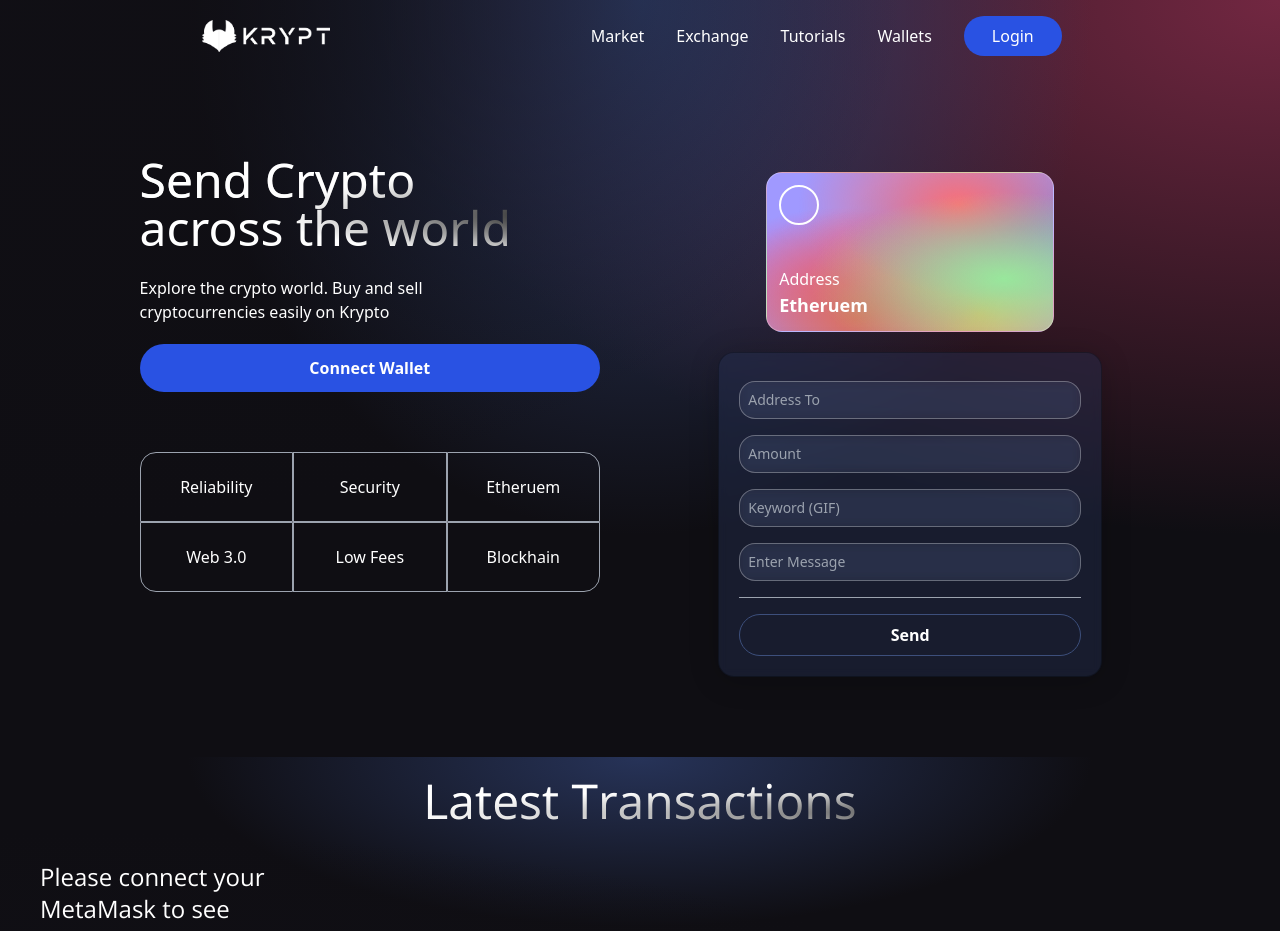
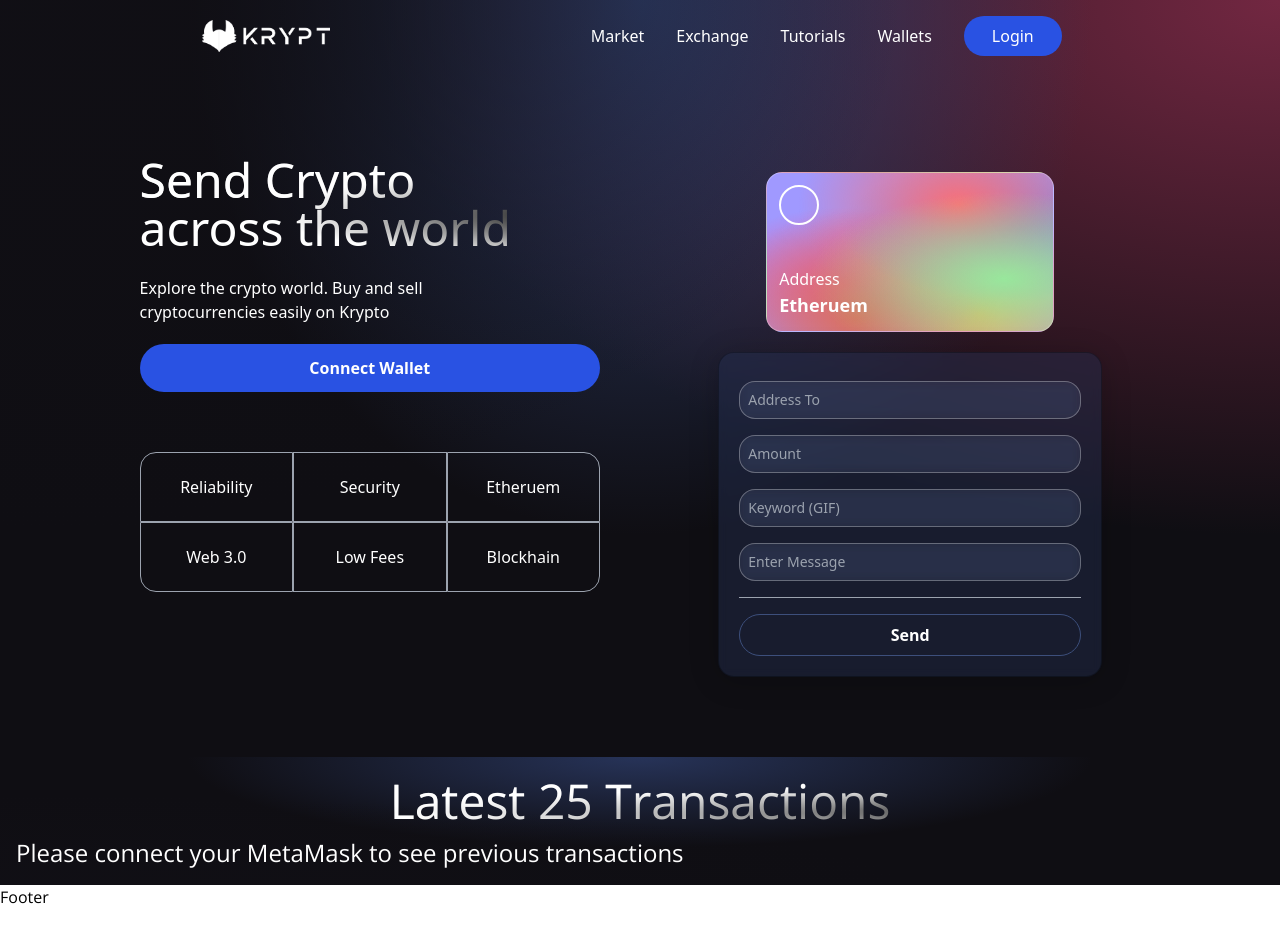
Before and after one commit to TomJDevelopment/CryptoProject, a React (Vite) app: page / in a window 1280 px wide. Shown: the top 931 px of the page. After the commit the page ends 909 px from the top, so only its background shows below. Built offline with nearby package versions, Linux system fonts and the light colour scheme; some icons are missing.

Commit message:
Transactions sorted and displaying properly

```diff
--- a/src/App.jsx
+++ b/src/App.jsx
@@ -14,12 +14,12 @@ const App = () => {
         <Welcome />
       </div>
         <div className="w-full gradient-bg-transactions p-4">
-            <h1 className="text-3xl sm:text-5xl pb-3 text-white text-gradient py-1 md:subpixel-antialiased text-center">Latest Transactions</h1>
-            <div className="grid sm:grid-cols-1 md:grid-cols-2 lg:grid-cols-4 gap-x-8 gap-y-4 m-6 overflow-y-hidden overflow-x-auto">
-                {connectedAccount ? previousTransactions ? previousTransactions.reverse().map((transaction, i) => (
+            <h1 className="text-3xl sm:text-5xl pb-3 text-white text-gradient py-1 md:subpixel-antialiased text-center">Latest 25 Transactions</h1>
+            <div className="flex flex-nowrap overflow-y-hidden overflow-x-visible scrollbar">
+                {connectedAccount ? previousTransactions ? previousTransactions.slice(0, 25).reverse().map((transaction, i) => (
                     <Transaction AddressFrom={transaction.AddressFrom} AddressTo={transaction.AddressTo} Keyword={transaction.Keyword} Message={transaction.Message} Amount={transaction.Amount} key={i} />
-                )) : <p className="text-xl sm:text-2xl text-white justify-self-center">No Transactions Available</p>
-                    : <p className="text-xl sm:text-2xl text-white justify-self-center">Please connect your MetaMask to see previous transactions</p>}
+                )) : <p className="text-xl sm:text-2xl text-white col-span-full justify-self-center">No Transactions Available</p>
+                    : <p className="text-xl sm:text-2xl text-white col-span-full justify-self-center">Please connect your MetaMask to see previous transactions</p>}
             </div>
         </div>
       <Footer />
--- a/src/components/Transaction.jsx
+++ b/src/components/Transaction.jsx
@@ -20,14 +20,15 @@ const Transaction = ({ AddressFrom, AddressTo, Keyword, Message, Amount }) => {
     });
 
     return (
-        <div className="bg-gray-700 rounded-2xl">
-            <img className="rounded-tl-2xl rounded-tr-2xl w-full h-4/5" alt="GIF" src={url} />
+        <div className="bg-gray-700 flex-none h-full w-96 m-6 rounded-2xl hover:scale-105 duration-300">
+            <img className="rounded-tl-2xl rounded-tr-2xl w-full h-80" alt="GIF" src={url} />
             <div className="grid grid-cols-2">
-                <p className="pl-3 pt-2 text-white font-semibold text-left">From: {shortenAddress(AddressFrom)}</p>
-                <p className="pr-3 pt-2 text-white font-semibold text-right">To: {shortenAddress(AddressTo)}</p>
+                <p className="pl-3 pt-2 text-white font-semibold text-left">From {shortenAddress(AddressFrom)}</p>
+                <p className="pr-3 pt-2 text-white font-semibold text-right">To {shortenAddress(AddressTo)}</p>
             </div>
-            <p className="pl-3 pb-2 text-white font-semibold text-left">Message: {Message}</p>
-            <button type="button" className="rounded-tl-2xl rounded-tr-2xl text-white font-sans font-semibold w-full border-[1px] p-2 border-[#3d4f7c] rounded-full cursor-pointer hover:bg-blue-600 transition-colors duration-300">View</button>
+            <p className="pl-3 text-white font-semibold text-left">Sent &mdash; {Amount} Ethereum</p>
+            <p className="pl-3 pb-2 text-white font-semibold text-left">Saying &mdash; {Message}</p>
+            <button type="button" className="rounded-bl-2xl rounded-br-2xl justify-self-end text-white font-sans font-semibold w-full border-[1px] p-2 border-[#3d4f7c] cursor-pointer hover:bg-blue-600 transition-colors duration-300">View</button>
         </div>
     )
 }
--- a/src/index.css
+++ b/src/index.css
@@ -3,6 +3,24 @@
 @tailwind base;
 @tailwind components;
 @tailwind utilities;
+
+.scrollbar::-webkit-scrollbar {
+    width: 20px;
+    height: 20px;
+}
+
+.scrollbar::-webkit-scrollbar-track {
+    background: transparent;
+}
+
+.scrollbar::-webkit-scrollbar-thumb {
+    background: #e0cbcb;
+    border-radius: 100vh;
+}
+
+.scrollbar::-webkit-scrollbar-thumb:hover {
+    background: #c0a0b9;
+}
 
 * html {
     padding: 0;
```
